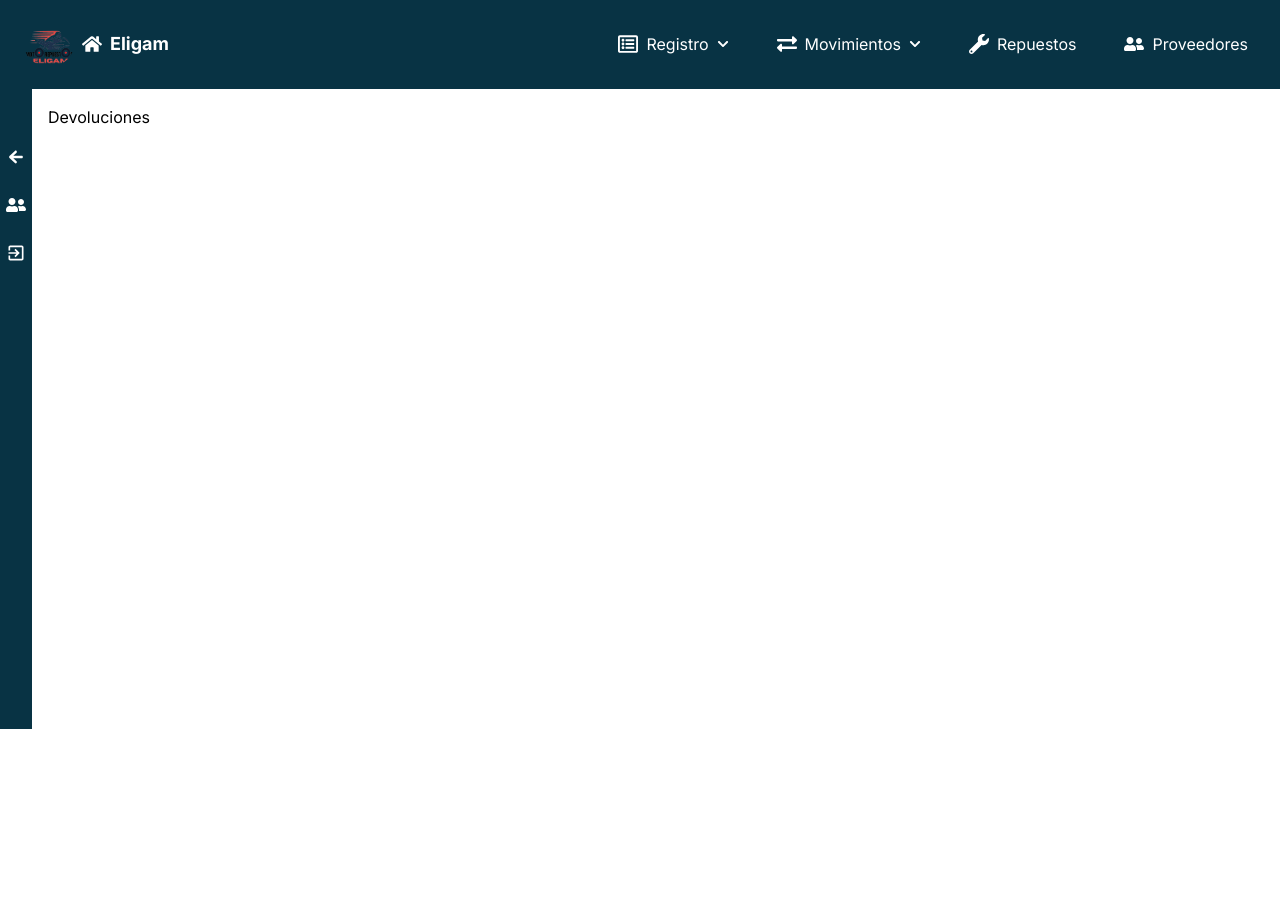
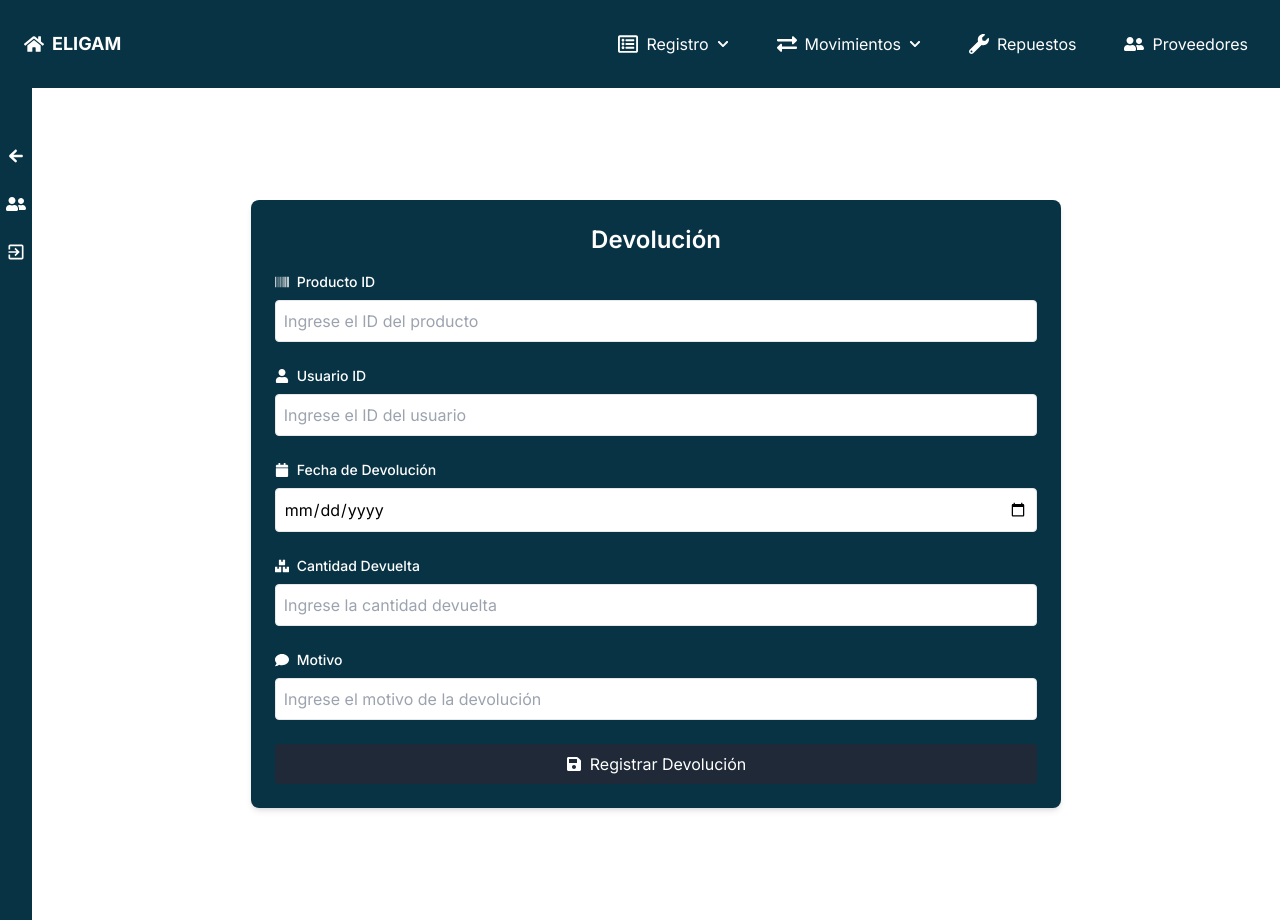
Before and after one commit to yeikoa/Sistema_de_inventario, a Next.js app: page /dashboard/devoluciones in a window 1280 px wide. Before the commit the page ends 800 px from the top, so only its background shows below. Built offline with nearby package versions, Linux system fonts and the light colour scheme.

Commit message:
Devoluciones y Navbar
Diseño de devoluciones y pequeños ajustes al Navbar

```diff
--- a/src/app/dashboard/components/navbar.jsx
+++ b/src/app/dashboard/components/navbar.jsx
@@ -30,10 +30,9 @@ const Navbar = () => {
   return (
     <nav className="flex items-center justify-between p-6 bg-cyan-950 text-white">
       <div className="flex items-center space-x-2">
-        <Image src="/logoEligam.png" alt="Logo de la empresa" width={50} height={50} className='rounded-full' />
         <Link href="/dashboard">
           <span className="text-lg font-bold flex items-center space-x-2">
-            <FaHome className="h-5 w-5" /><span>Eligam</span>
+            <FaHome className="h-5 w-5" /><span>ELIGAM</span>
           </span>
         </Link>
       </div>
--- a/src/app/dashboard/devoluciones/page.jsx
+++ b/src/app/dashboard/devoluciones/page.jsx
@@ -1,16 +1,138 @@
 'use client'
-import React from 'react'
-
-
+import React, { useState } from 'react';
+import { FaSave, FaBarcode, FaUser, FaCalendar, FaBoxes, FaComment } from 'react-icons/fa';
 
 function Devolutions() {
+  const [productId, setProductId] = useState('');
+  const [userId, setUserId] = useState('');
+  const [returnDate, setReturnDate] = useState('');
+  const [returnedQuantity, setReturnedQuantity] = useState('');
+  const [reason, setReason] = useState('');
+  const [error, setError] = useState('');
+  const [success, setSuccess] = useState('');
+
+  const handleSubmit = (e) => {
+    e.preventDefault();
+    setError('');
+    setSuccess('');
+
+    if (!productId || !userId || !returnDate || !returnedQuantity || !reason) {
+      setError('Todos los campos son obligatorios');
+      return;
+    }
+
+    if (returnedQuantity <= 0) {
+      setError('La cantidad devuelta debe ser un número positivo');
+      return;
+    }
+
+    // Agregar lógica para guardar la devolución en el sistema
+
+    setSuccess('Devolución registrada con éxito');
+  };
+
   return (
-    <>
+    <div className="bg-white min-h-screen flex items-center justify-center">
+      <div className="mx-auto p-6 bg-cyan-950 text-white rounded-lg shadow-md w-full md:w-2/3">
+        <h1 className="text-2xl font-semibold mb-4 text-center">Devolución</h1>
 
-    <div>Devoluciones</div>
-    </>
+        {error && (
+          <div className="bg-red-100 border border-red-400 text-red-700 px-4 py-3 rounded mb-4">
+            {error}
+          </div>
+        )}
+        {success && (
+          <div className="bg-green-100 border border-green-400 text-green-700 px-4 py-3 rounded mb-4">
+            {success}
+          </div>
+        )}
 
-  )
+        <form className="space-y-6" onSubmit={handleSubmit}>
+          <div className="flex flex-col">
+            <label htmlFor="productId" className="text-sm font-medium mb-2 flex items-center">
+              <FaBarcode className="mr-2" />
+              Producto ID
+            </label>
+            <input
+              type="number"
+              id="productId"
+              className="w-full border rounded p-2 text-black"
+              placeholder="Ingrese el ID del producto"
+              value={productId}
+              onChange={(e) => setProductId(e.target.value)}
+            />
+          </div>
+
+          <div className="flex flex-col">
+            <label htmlFor="userId" className="text-sm font-medium mb-2 flex items-center">
+              <FaUser className="mr-2" />
+              Usuario ID
+            </label>
+            <input
+              type="number"
+              id="userId"
+              className="w-full border rounded p-2 text-black"
+              placeholder="Ingrese el ID del usuario"
+              value={userId}
+              onChange={(e) => setUserId(e.target.value)}
+            />
+          </div>
+
+          <div className="flex flex-col">
+            <label htmlFor="returnDate" className="text-sm font-medium mb-2 flex items-center">
+              <FaCalendar className="mr-2" />
+              Fecha de Devolución
+            </label>
+            <input
+              type="date"
+              id="returnDate"
+              className="w-full border rounded p-2 text-black"
+              value={returnDate}
+              onChange={(e) => setReturnDate(e.target.value)}
+            />
+          </div>
+
+          <div className="flex flex-col">
+            <label htmlFor="returnedQuantity" className="text-sm font-medium mb-2 flex items-center">
+              <FaBoxes className="mr-2" />
+              Cantidad Devuelta
+            </label>
+            <input
+              type="number"
+              id="returnedQuantity"
+              className="w-full border rounded p-2 text-black"
+              placeholder="Ingrese la cantidad devuelta"
+              value={returnedQuantity}
+              onChange={(e) => setReturnedQuantity(e.target.value)}
+            />
+          </div>
+
+          <div className="flex flex-col">
+            <label htmlFor="reason" className="text-sm font-medium mb-2 flex items-center">
+              <FaComment className="mr-2" />
+              Motivo
+            </label>
+            <input
+              type="text"
+              id="reason"
+              className="w-full border rounded p-2 text-black"
+              placeholder="Ingrese el motivo de la devolución"
+              value={reason}
+              onChange={(e) => setReason(e.target.value)}
+            />
+          </div>
+
+          <button
+            type="submit"
+            className="w-full bg-gray-800 text-white px-4 py-2 rounded hover:bg-blue-700 flex items-center justify-center"
+          >
+            <FaSave className="mr-2" />
+            Registrar Devolución
+          </button>
+        </form>
+      </div>
+    </div>
+  );
 }
 
-export default Devolutions
+export default Devolutions;
```
